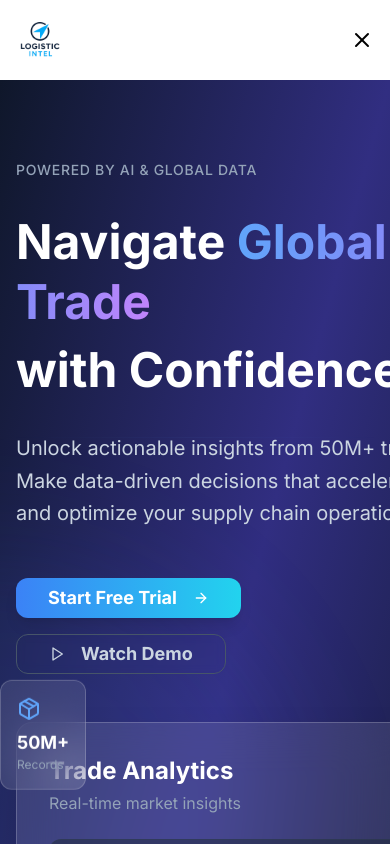
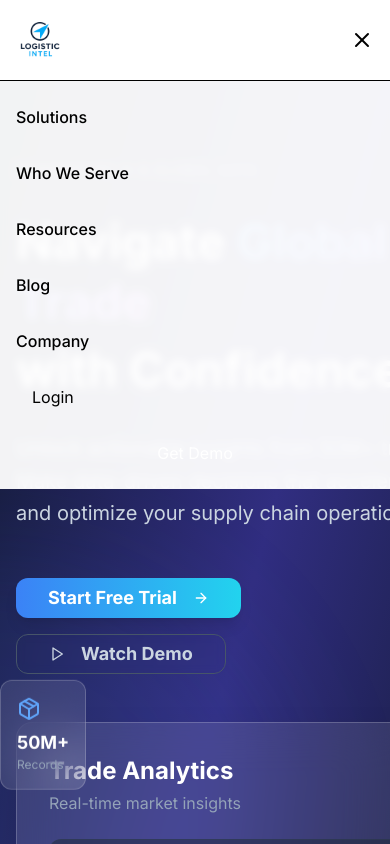
Before and after one commit to SparkFusion25/Logistic-Intel-smart-search, a React (Vite) app: page / in a window 390 px wide. Both pictures are taken after a click on the button 362 px from the left and 40 px from the top of the page. Shown: the top 844 px of the page. Built offline with nearby package versions, Linux system fonts and the light colour scheme.

Commit message:
Fix: Mobile menu not functional
The mobile menu toggle on the landing page was not functional. This commit implements the functionality for the mobile menu to open and close correctly.

```diff
--- a/src/pages/Index.tsx
+++ b/src/pages/Index.tsx
@@ -89,6 +89,65 @@ const Index = () => {
               {isMenuOpen ? <X className="w-6 h-6" /> : <Menu className="w-6 h-6" />}
             </button>
           </div>
+
+          {/* Mobile Menu */}
+          {isMenuOpen && (
+            <div className="lg:hidden absolute top-full left-0 right-0 bg-canvas/95 backdrop-blur-sm border-t border-border-glass">
+              <Container className="py-4">
+                <div className="flex flex-col space-y-4">
+                  <Link
+                    to="/solutions"
+                    className="text-text-on-dark/80 hover:text-text-on-dark font-medium py-2"
+                    onClick={() => setIsMenuOpen(false)}
+                  >
+                    Solutions
+                  </Link>
+                  <Link
+                    to="/who-we-serve"
+                    className="text-text-on-dark/80 hover:text-text-on-dark font-medium py-2"
+                    onClick={() => setIsMenuOpen(false)}
+                  >
+                    Who We Serve
+                  </Link>
+                  <Link
+                    to="/resources"
+                    className="text-text-on-dark/80 hover:text-text-on-dark font-medium py-2"
+                    onClick={() => setIsMenuOpen(false)}
+                  >
+                    Resources
+                  </Link>
+                  <Link
+                    to="/blog"
+                    className="text-text-on-dark/80 hover:text-text-on-dark font-medium py-2"
+                    onClick={() => setIsMenuOpen(false)}
+                  >
+                    Blog
+                  </Link>
+                  <Link
+                    to="/company"
+                    className="text-text-on-dark/80 hover:text-text-on-dark font-medium py-2"
+                    onClick={() => setIsMenuOpen(false)}
+                  >
+                    Company
+                  </Link>
+                  <Link
+                    to="/login"
+                    className="text-text-on-dark/80 hover:text-text-on-dark hover:bg-surface/10 px-4 py-2 rounded-md transition-colors"
+                    onClick={() => setIsMenuOpen(false)}
+                  >
+                    Login
+                  </Link>
+                  <Link
+                    to="/dashboard"
+                    className="cta-gradient text-white px-6 py-2 rounded-md hover:scale-105 transition-transform text-center"
+                    onClick={() => setIsMenuOpen(false)}
+                  >
+                    Get Demo
+                  </Link>
+                </div>
+              </Container>
+            </div>
+          )}
         </Container>
       </nav>
 
```
